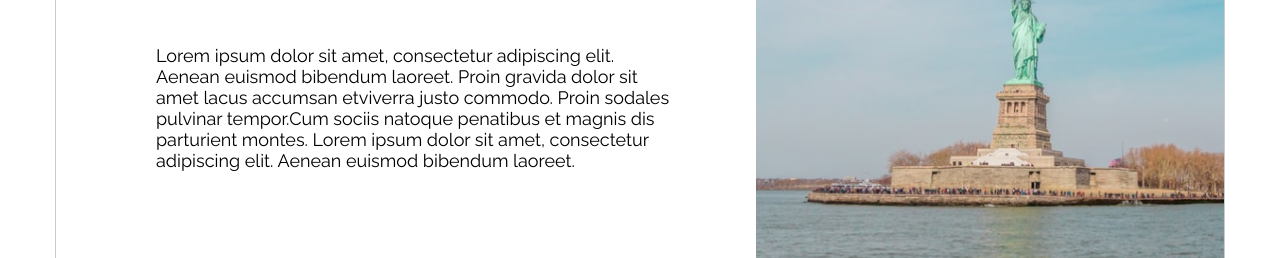
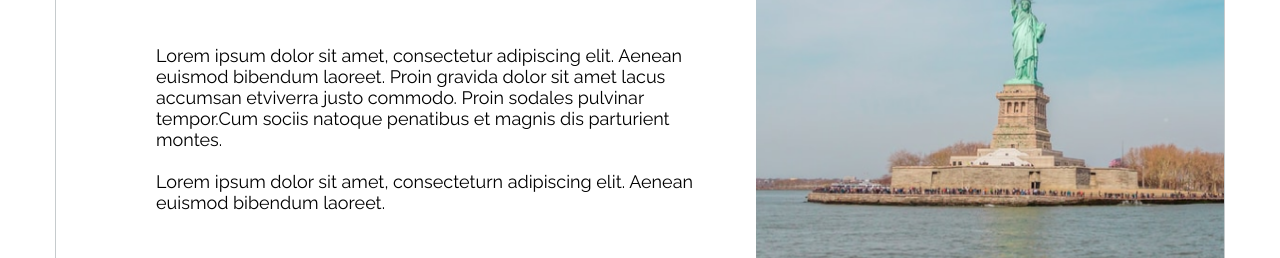
Before and after one commit to VikaOnoshko/course, a plain HTML site: page axit-project-Onoshko/index.html in a window 1280 px wide. Shown: the part 168-426 px from the top of the page. Drawn offline with nearby package versions, Linux system fonts and the light colour scheme.

Commit message:
Hotfix tabs text

```diff
--- a/axit-project-Onoshko/css/tabs.css
+++ b/axit-project-Onoshko/css/tabs.css
@@ -40,15 +40,15 @@ h3 {
   justify-content: space-between;
 }
 
-.tabs__discriotion-text {
+p.tabs__discriotion-text {
   font-family: "Raleway", sans-serif;
+  line-height: 21px;
   font-weight: 400;
   font-size: 18px;
-  text-align: left;
+  text-align: start;
   white-space: pre-line;
   color: #000000;
-  width: 570px;
-  min-height: 210px;
+  height: 100%;
 }
 
 .container {
--- a/axit-project-Onoshko/index.html
+++ b/axit-project-Onoshko/index.html
@@ -39,12 +39,9 @@
               <div class="tabs__body">
                 <div class="tabs__discription">
                   <p class="tabs__discriotion-text">
-                    Lorem ipsum dolor sit amet, consectetur adipiscing elit.
-                    Aenean euismod bibendum laoreet. Proin gravida dolor sit
-                    amet lacus accumsan etviverra justo commodo. Proin sodales
-                    pulvinar tempor.Cum sociis natoque penatibus et magnis dis
-                    parturient montes. Lorem ipsum dolor sit amet, consectetur
-                    adipiscing elit. Aenean euismod bibendum laoreet.
+                    Lorem ipsum dolor sit amet, consectetur adipiscing elit. Aenean euismod bibendum laoreet. Proin gravida dolor sit amet lacus accumsan etviverra justo commodo. Proin sodales pulvinar tempor.Cum sociis natoque penatibus et magnis dis parturient montes.
+
+                    Lorem ipsum dolor sit amet, consecteturn adipiscing elit. Aenean euismod bibendum laoreet.
                   </p>
                 </div>
                 <div class="tabs__button-wrapper">
@@ -62,7 +59,7 @@
       </div>
     </section>
 
-    <!-- <div class="section">
+    <div class="section">
       <div class="container">
         <div class="wrapper">
           <div class="dignity__container">
@@ -155,6 +152,6 @@
           </div>
         </div>
       </div>
-    </div> -->
+    </div>
   </body>
 </html>
```
